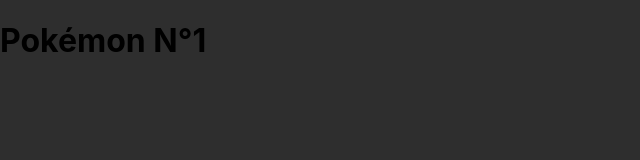
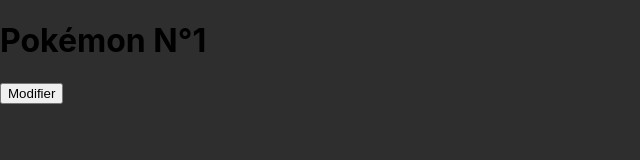
Before and after one commit to Mmbengue77/pokedex_reactjs, a React (Create React App) app: page /pokemon/1 in a window 1280 px wide. Shown: the top 160 px of the page, without its empty margins (0-640 px from the left). Built offline with nearby package versions, Linux system fonts and the light colour scheme.

Commit message:
UpdatePokemon: route ajoutée

```diff
--- a/src/App.js
+++ b/src/App.js
@@ -4,6 +4,7 @@
 import ListePokemon from './ListePokemon';
 import FichePokemon from "./FichePokemon";
 import AddPokemon from "./AddPokemon";
+import UpdatePokemon from "./UpdatePokemon";
 
 function App() {
   return (
@@ -12,6 +13,7 @@
         <Route exact path="/" element={<ListePokemon />} />
         <Route path="/ajouter-un-pokemon" element={<AddPokemon />} />
         <Route path="/pokemon/:num" element={<FichePokemon />} />
+        <Route path="/pokemon/:num/edit" element={<UpdatePokemon />} />
       </Routes>
     </Router>
   );
--- a/src/FichePokemon.js
+++ b/src/FichePokemon.js
@@ -1,5 +1,5 @@
 import React from "react";
-import { useParams } from "react-router-dom";
+import { Link, useParams } from "react-router-dom";
 
 import './FichePokemon.css';
 
@@ -8,7 +8,12 @@
     const { num } = useParams()
 
     return(
-        <h1>Pokémon N°{num}</h1>
+        <div>
+            <h1>Pokémon N°{num}</h1>
+            <Link to={"/pokemon/" + num + "/edit"}>
+                <button>Modifier</button>
+            </Link>
+        </div>
     )
 
 
--- /dev/null
+++ b/src/UpdatePokemon.js
@@ -0,0 +1,15 @@
+import React from "react";
+import { useParams } from "react-router-dom";
+
+import './UpdatePokemon.css';
+
+export default function UpdatePokemon() {
+
+    const { num } = useParams()
+
+    return(
+        <h1>Modifier les informations du Pokémon N°{num}</h1>
+    )
+
+
+}
```
Also changed, not shown: src/UpdatePokemon.css (added).
